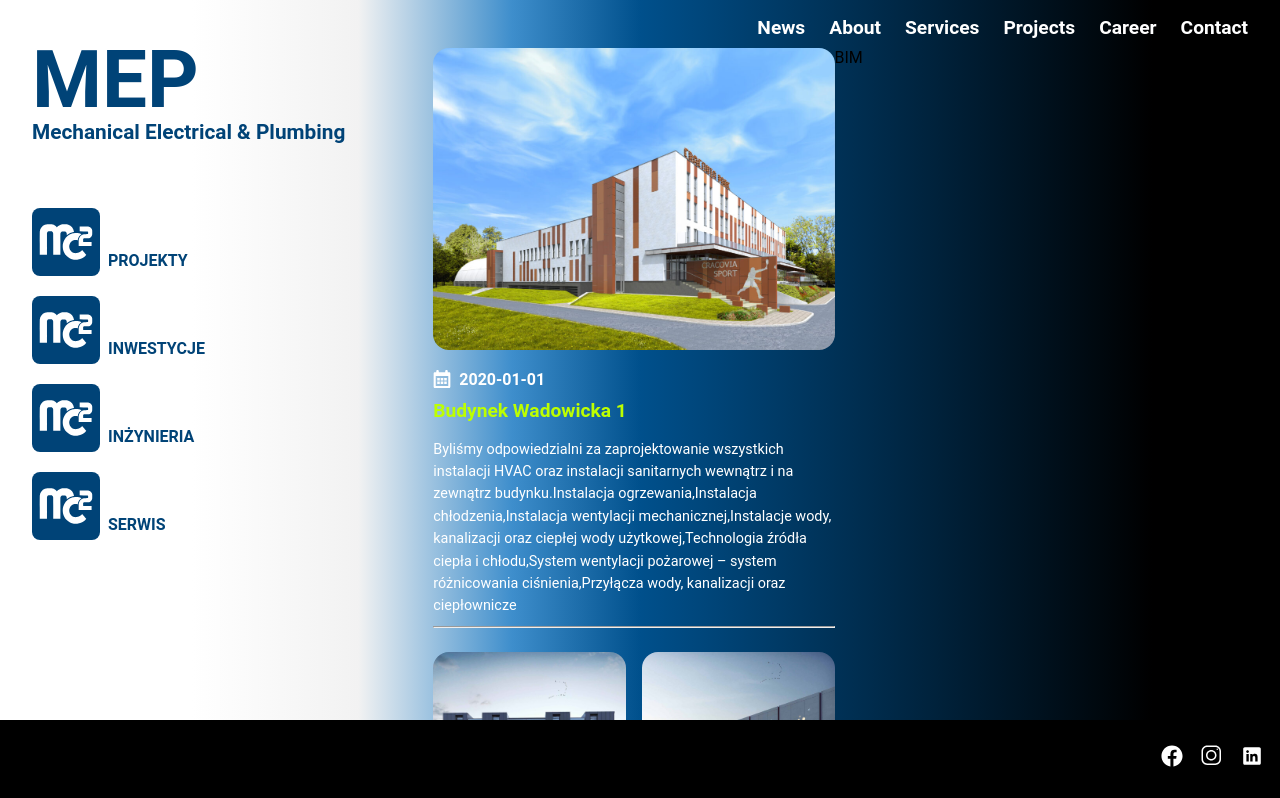
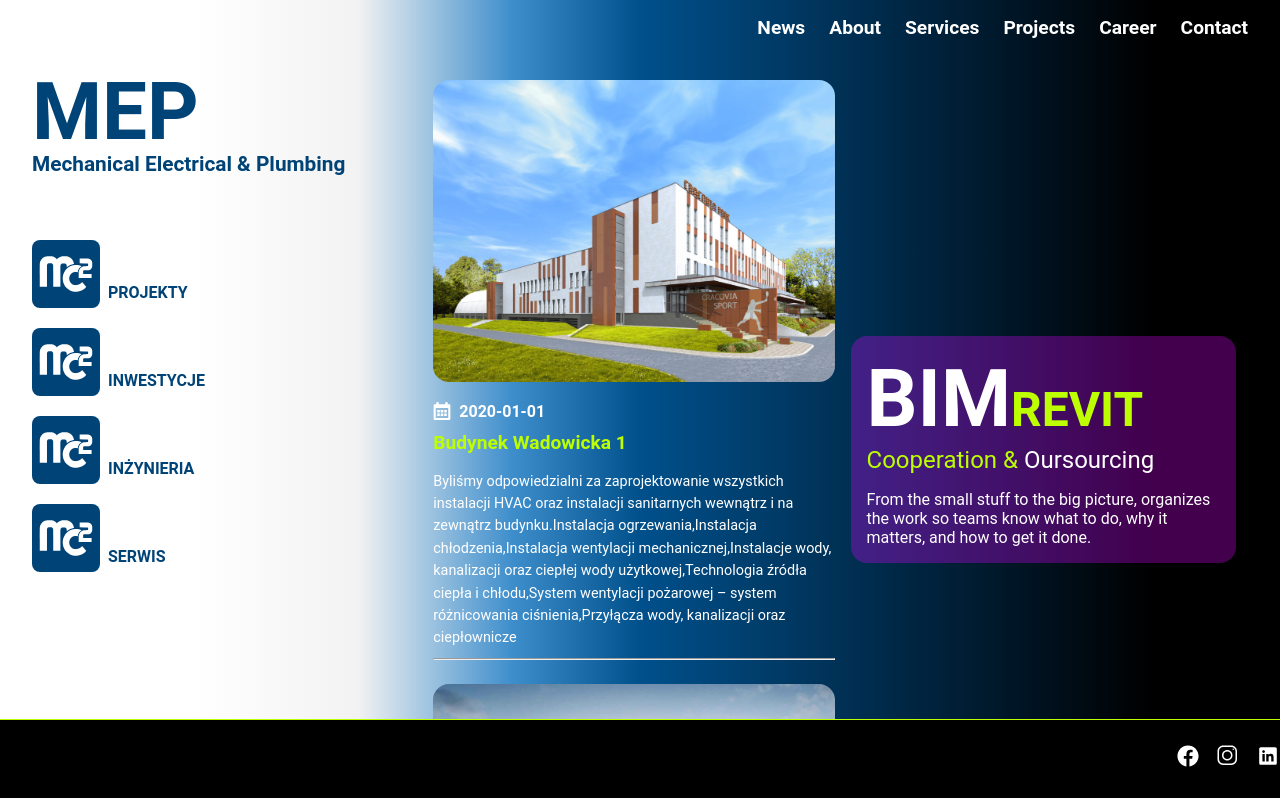
Before and after one commit to siagi/mc2main, a Next.js app in the folder mc2app/: page / in a window 1280 px wide. Shown: the top 798 px of the page. Built offline with nearby package versions, Linux system fonts and the light colour scheme.

Commit message:
developing website

```diff
--- /dev/null
+++ b/mc2app/components/Bim.tsx
@@ -0,0 +1,24 @@
+import { FunctionComponent } from 'react'
+import styles from '../styles/Bim.module.scss'
+
+
+const Bim:FunctionComponent = () => {
+  return (
+      <div className={styles.container}>
+          <div>
+            <span style={{fontWeight:700, color:'white',fontSize:'5rem'}}>BIM</span>
+            <span style={{fontWeight:700, color:'#BDFF00',fontSize:'3rem'}}>REVIT</span>
+          </div>
+          <div style={{fontSize:'1.5rem',paddingBottom:'1rem'}}>
+              <span style={{color:'#BDFF00'}}>Cooperation & </span>
+              <span style={{color:'white'}}>Oursourcing</span>
+          </div>
+         <div style={{color:'white'}}>
+         From the small stuff to the big picture, organizes the work so teams know what to do, why it matters, and how to get it done.
+         </div>
+
+      </div>
+  )
+}
+
+export default Bim
--- a/mc2app/components/News.tsx
+++ b/mc2app/components/News.tsx
@@ -34,9 +34,11 @@ const News = () => {
                         </div>
                         <div className={styles.description}>
                             {item.description}
+
                         </div>
-                            <hr/>
+                        <hr/>
                     </div>
+
               )
           })}
 
--- a/mc2app/package.json
+++ b/mc2app/package.json
@@ -11,6 +11,7 @@
     "next": "12.0.4",
     "react": "17.0.2",
     "react-dom": "17.0.2",
+    "react-youtube": "^7.14.0",
     "sass": "^1.49.9"
   },
   "devDependencies": {
--- a/mc2app/pages/_app.tsx
+++ b/mc2app/pages/_app.tsx
@@ -1,11 +1,14 @@
 import '../styles/globals.scss'
 import type { AppProps } from 'next/app'
 import Layout from '../components/Layout'
+import Router from 'next/router';
 
 function MyApp({ Component, pageProps }: AppProps) {
+  Router.events.on('routeChangeStart', () => console.log('start'));
+  Router.events.on('routeChangeComplete', () =>console.log('complete'));
   return(
     <Layout>
-      <Component {...pageProps} />
+      <Component {...pageProps}/>
     </Layout>
   )
 }
--- a/mc2app/pages/index.tsx
+++ b/mc2app/pages/index.tsx
@@ -1,12 +1,17 @@
 import type { NextPage } from 'next'
 import Head from 'next/head'
 import Image from 'next/image'
+import Bim from '../components/Bim'
 import ListWithLogo from '../components/ListWithLogo'
 import News from '../components/News'
 import Topmenu from '../components/Topmenu'
 import styles from '../styles/Home.module.scss'
+import YouTube from "react-youtube";
+import { useRef, useState } from 'react'
 
 const Home: NextPage = () => {
+ const [background,setBackground] = useState(false);
+
   return (
     <div className={styles.container}>
      <div className={styles.main}>
@@ -27,7 +32,11 @@ const Home: NextPage = () => {
         <News/>
        </div>
        <div className={styles.element}>
-        BIM
+
+          <div>
+            <YouTube videoId='ScVBPAitibQ' className={styles.youtube}/>
+          </div>
+          <Bim/>
        </div>
      </div>
     </div>
--- /dev/null
+++ b/mc2app/styles/Bim.module.scss
@@ -0,0 +1,8 @@
+.container{
+    background: rgba(219, 0, 255, 0.3);
+    border-radius: 1rem;
+    margin-left: 1rem;
+    padding: 1rem;
+    display: flex;
+    flex-wrap: wrap;
+}
--- a/mc2app/styles/Home.module.scss
+++ b/mc2app/styles/Home.module.scss
@@ -1,5 +1,7 @@
 .container {
-  padding: 0 2rem;
+  padding: 2rem;
+  transition: background-color 2s ease-out;
+  background-color: none;
 }
 
 .main {
@@ -10,6 +12,14 @@
   // flex-direction: column;
   // justify-content: center;
   // align-items: center;
+}
+.youtube{
+
+  border-radius: 1rem;
+  margin-left: 1rem;
+  margin-bottom: 1rem;
+  width: 100%;
+  height: 15rem;
 }
 
 .element{
--- a/mc2app/styles/Layout.module.scss
+++ b/mc2app/styles/Layout.module.scss
@@ -4,6 +4,7 @@
     bottom: 0;
     width: 100%;
     height: 5rem;
+    border-top: solid #BDFF00 1px;
 }
 .social{
     display: flex;
--- a/mc2app/styles/News.module.scss
+++ b/mc2app/styles/News.module.scss
@@ -3,20 +3,22 @@
     flex-direction: row;
     gap:1rem;
     margin-bottom: 5.5rem;
-    flex-wrap: wrap;
+    flex-wrap:wrap;
 
 }
 .list>:first-child{
     flex: 1 1 100%;
+    // border-radius: 1rem;
+    // background-color: rgb(218, 218, 218,0.5);
 }
 .list>*{
-    flex: 1 1 48%;
-    height: fit-content;
+    flex: 1 1 100%;
 }
 .image{
     border-radius: 1rem;
 }
 .description{
+
     font-style: normal;
     font-weight:normal;
     font-size: 0.9rem;
--- a/mc2app/styles/Topmenu.module.scss
+++ b/mc2app/styles/Topmenu.module.scss
@@ -2,8 +2,9 @@
     display: flex;
     gap: 1.5rem;
     justify-content: flex-end;
-    height: 3rem;
+    height: 2rem;
     padding-top: 1rem;
+
 }
 .element{
     cursor:pointer;
--- a/mc2app/styles/globals.scss
+++ b/mc2app/styles/globals.scss
@@ -22,11 +22,11 @@ body {
 // }
 
 
-a {
-  color: inherit;
-  text-decoration: none;
-}
+// a {
+//   color: inherit;
+//   text-decoration: none;
+// }
 
-* {
-  box-sizing: border-box;
-}
+// * {
+//   box-sizing: border-box;
+// }
```
Also changed, not shown: 2 other files (tests, documents, lock files or other folders).
